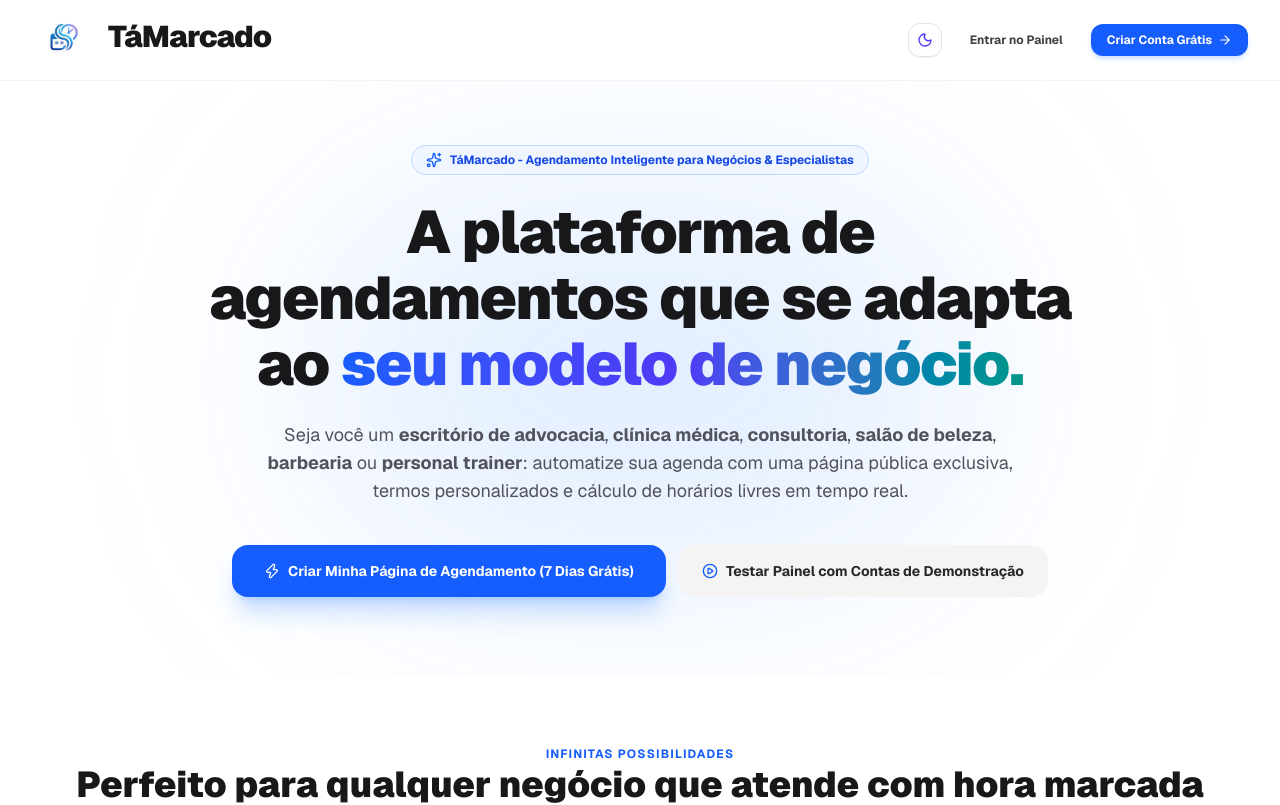
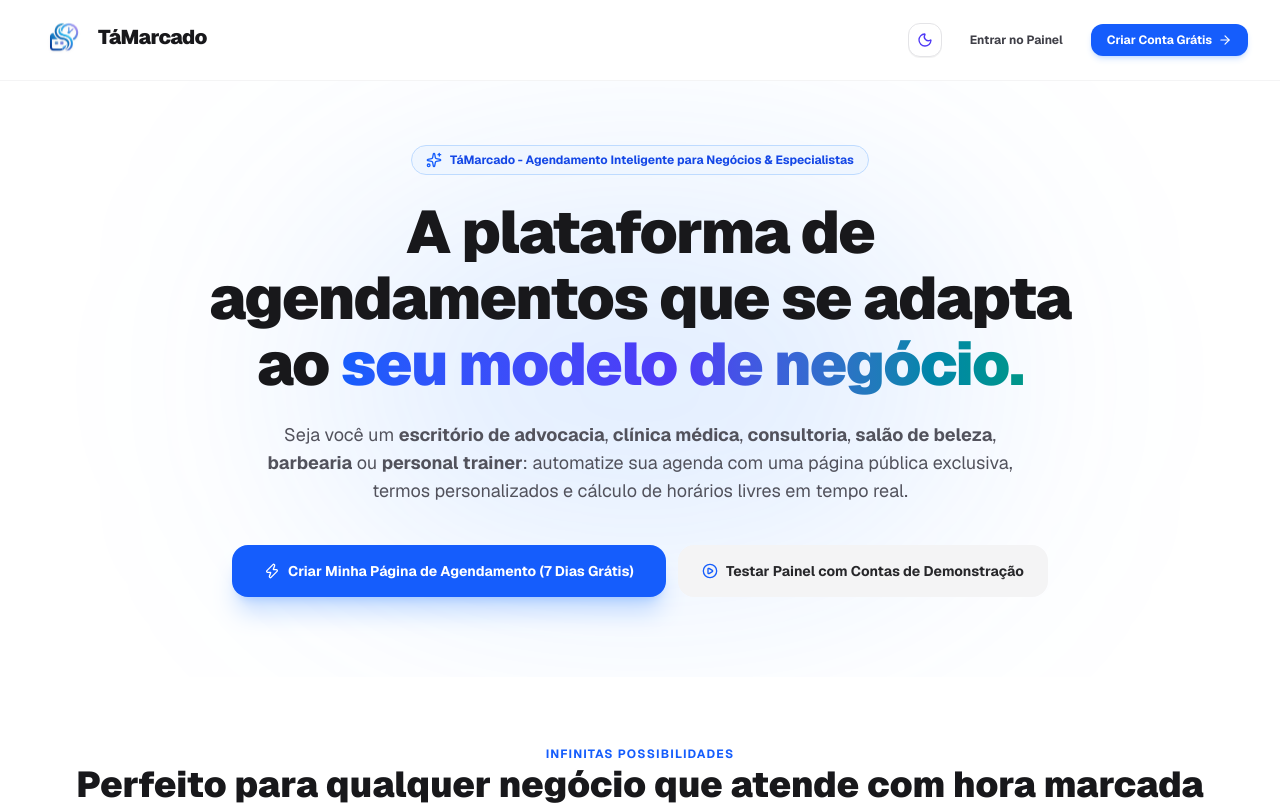
Before and after one commit to SoarezAllan/saas-agendamento-tamarcado, a Next.js app: page / in a window 1280 px wide. Shown: the top 805 px of the page. Built offline with nearby package versions, Linux system fonts and the light colour scheme.

Commit message:
style: keep text size standard, increase logo image and reduce spacing

```diff
--- a/src/components/ui/logo.tsx
+++ b/src/components/ui/logo.tsx
@@ -18,17 +18,17 @@
   className = '',
 }: LogoProps) {
   const sizeMap = {
-    sm: { text: 'text-lg', box: 'w-10 h-10', scale: 'scale-125' },
-    md: { text: 'text-2xl sm:text-3xl', box: 'w-14 h-14 sm:w-16 sm:h-16', scale: 'scale-135' },
-    lg: { text: 'text-3xl sm:text-4xl', box: 'w-24 h-24 sm:w-28 sm:h-28', scale: 'scale-140' },
-    xl: { text: 'text-4xl sm:text-5xl', box: 'w-32 h-32 sm:w-36 sm:h-36', scale: 'scale-150' },
+    sm: { text: 'text-base', box: 'w-10 h-10', scale: 'scale-130' },
+    md: { text: 'text-xl font-black', box: 'w-16 h-16', scale: 'scale-140' },
+    lg: { text: 'text-2xl font-black', box: 'w-24 h-24 sm:w-28 sm:h-28', scale: 'scale-145' },
+    xl: { text: 'text-3xl font-black', box: 'w-32 h-32 sm:w-36 sm:h-36', scale: 'scale-155' },
   };
 
   const currentSize = sizeMap[size] || sizeMap.md;
 
   const content = (
-    <div className={`inline-flex items-center gap-3 ${className}`}>
-      <div className={`relative ${currentSize.box} shrink-0 flex items-center justify-center`}>
+    <div className={`inline-flex items-center gap-1 sm:gap-1.5 ${className}`}>
+      <div className={`relative ${currentSize.box} shrink-0 flex items-center justify-center -mr-1`}>
         {/* eslint-disable-next-line @next/next/no-img-element */}
         <img
           src="/logo.png"
@@ -38,7 +38,7 @@
       </div>
 
       {showText && (
-        <span className={`font-black tracking-tight text-zinc-900 dark:text-zinc-100 ${currentSize.text}`}>
+        <span className={`tracking-tight text-zinc-900 dark:text-zinc-100 ${currentSize.text}`}>
           TáMarcado
         </span>
       )}
```
